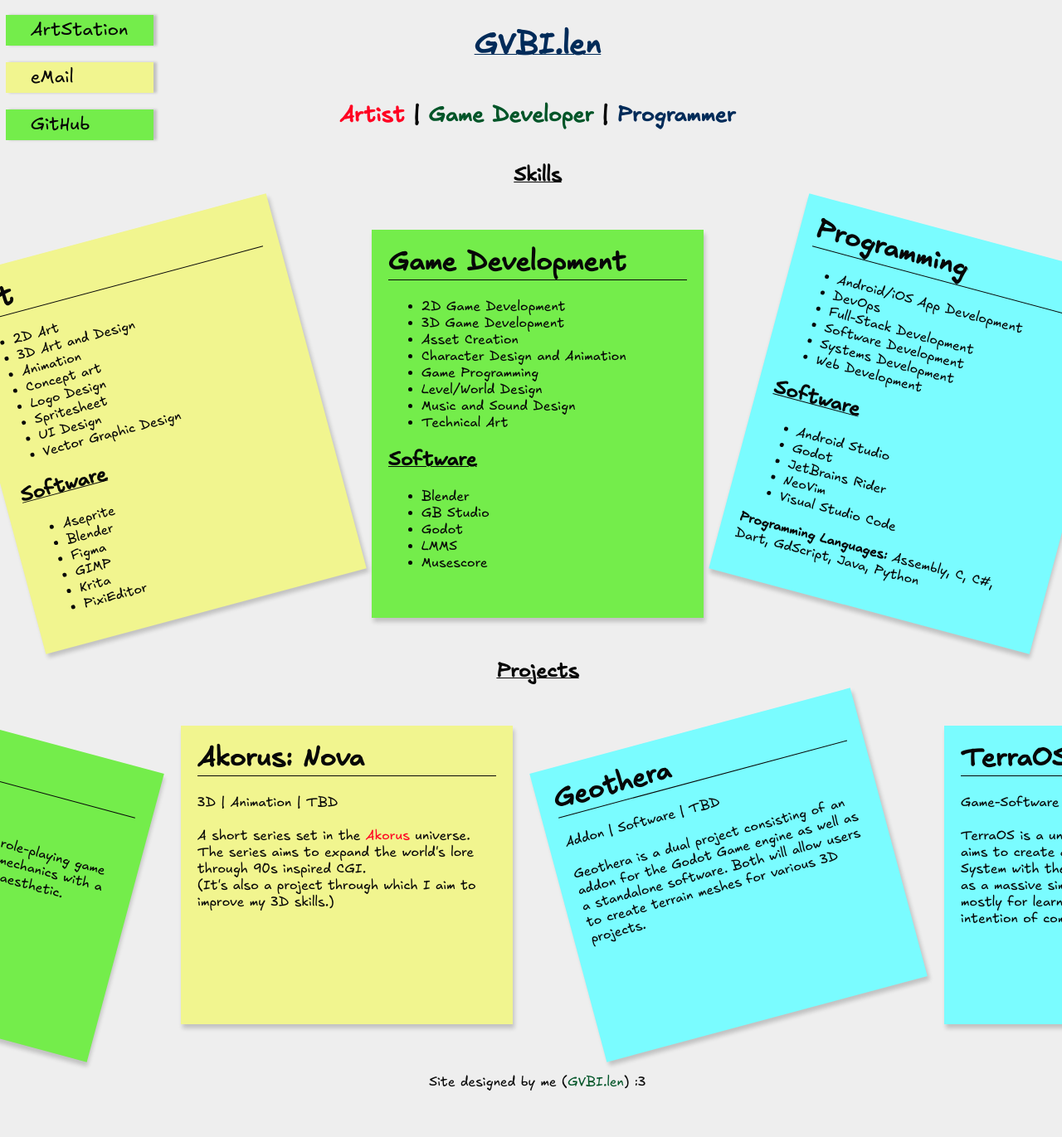
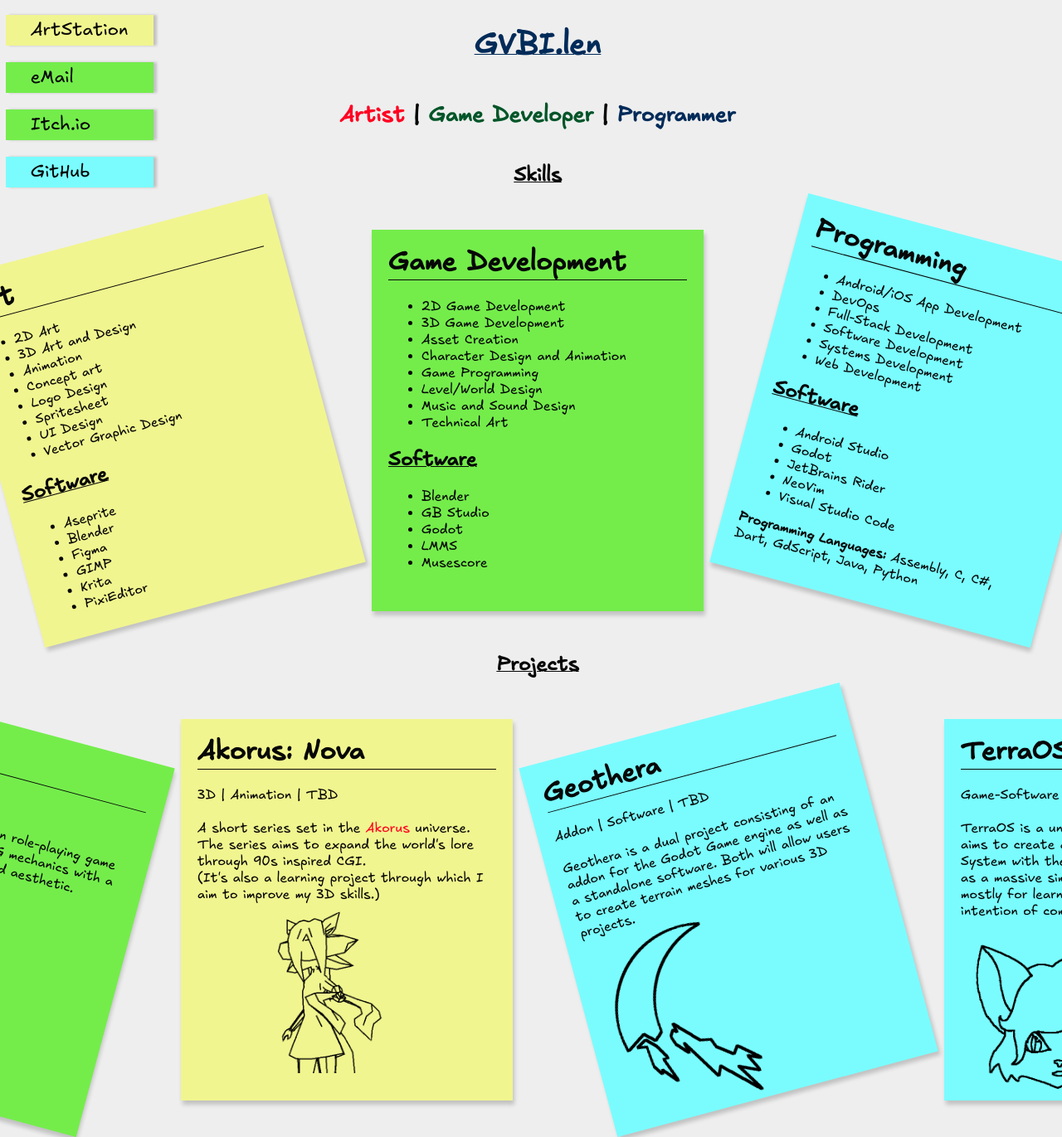
Before and after one commit to gvbi-len/gvbi-len.github.io, a plain HTML site: page index.html in a window 1280 px wide. Shown: the top 1371 px of the page at 83% size. Before the commit the page ends 1315 px from the top, so only its background shows below. Drawn offline with Linux system fonts and the light colour scheme.

Commit message:
added small images to each projects

```diff
--- a/index.html
+++ b/index.html
@@ -22,9 +22,10 @@
             <h1 id="main-title">GVBI.len</h1>
             <h2 id="sub-title"><font class="ink-red">Artist</font> | <font class="ink-green">Game Developer</font> | <font class="ink-blue">Programmer</font></h2>
             <div id="links">
-                <a class="grn-note" href="https://gvbi-len.artstation.com/">ArtStation</a>
-                <a class="ylw-note" href="mailto:leothera.dev@proton.me">eMail</a>
-                <a class="grn-note" href="https://github.com/gvbi-len">GitHub</a>
+                <a class="ylw-note" href="https://gvbi-len.artstation.com/">ArtStation</a>
+                <a class="grn-note" href="mailto:leothera.dev@proton.me">eMail</a>
+                <a class="grn-note" href="https://gvbi-len.itch.io/">Itch.io</a>
+                <a class="cyn-note" href="https://github.com/gvbi-len">GitHub</a>
             </div>
             <h2>Skills</h2>
             <div class="stickies">
@@ -106,7 +107,8 @@
                         3D | Game | 2027
                     <br>
                     <br>Akorus is a science fiction role-playing game that combines classic RPG mechanics with a retro PlayStation 1 inspired aesthetic.
-                    </p>
+                    <img draggable="false" src="imgs/img_acf.png">
+                </p>
                 </div>
                 <div class="note ylw-note">
                     <h1>Akorus: Nova</h1>
@@ -114,7 +116,8 @@
                         3D | Animation | TBD
                     <br>
                     <br>A short series set in the <font class="ink-red">Akorus</font> universe. The series aims to expand the world's lore through 90s inspired CGI.
-                    <br>(It's also a project through which I aim to improve my 3D skills.)
+                    <br>(It's also a learning project through which I aim to improve my 3D skills.)
+                    <img draggable="false" src="imgs/img_acf.png">
                 </p>
                 </div>
                 <div class="note cyn-note left">
@@ -123,7 +126,8 @@
                         Addon | Software | TBD
                     <br>
                     <br>Geothera is a dual project consisting of an addon for the Godot Game engine as well as a standalone software. Both will allow users to create terrain meshes for various 3D projects.
-                    </p>
+                    <br><img draggable="false" src="imgs/img_gtrs.png">
+                </p>
                 </div>
                 <div class="note cyn-note">
                     <h1>TerraOS</h1>
@@ -131,7 +135,8 @@
                         Game-Software Hybrid | TBD
                     <br>
                     <br>TerraOS is a unique personal project that aims to create a fully functioning Operating System with the entire interface represented as a massive simulated world. The projects is mostly for learning Assembly and I have no intention of completing it anytime soon.
-                    </p>
+                    <img draggable="false" src="imgs/img_trs.png">
+                </p>
                 </div>
             </div>
             <footer>Site designed by me (<font class="ink-green">GVBI.len</font>) :3</footer>
--- a/style.css
+++ b/style.css
@@ -104,6 +104,8 @@ html{
 	min-width: 360px;
 	max-width: 360px;
 	min-height: 320px;
+	max-height: 420px;
+	overflow: hidden;
 	padding: 20px;
 	margin: 30px;
 	box-shadow: var(--note-shadow);
@@ -117,7 +119,9 @@ html{
 }
 
 .note img{
-	width: 100%;
+	padding: 0;
+	margin: 0;
+	width: 65%;
 }
 
 .cyn-note{
```
Also changed, not shown: imgs/img_acf.png (added), imgs/img_gtrs.png (added), imgs/img_trs.png (added).
